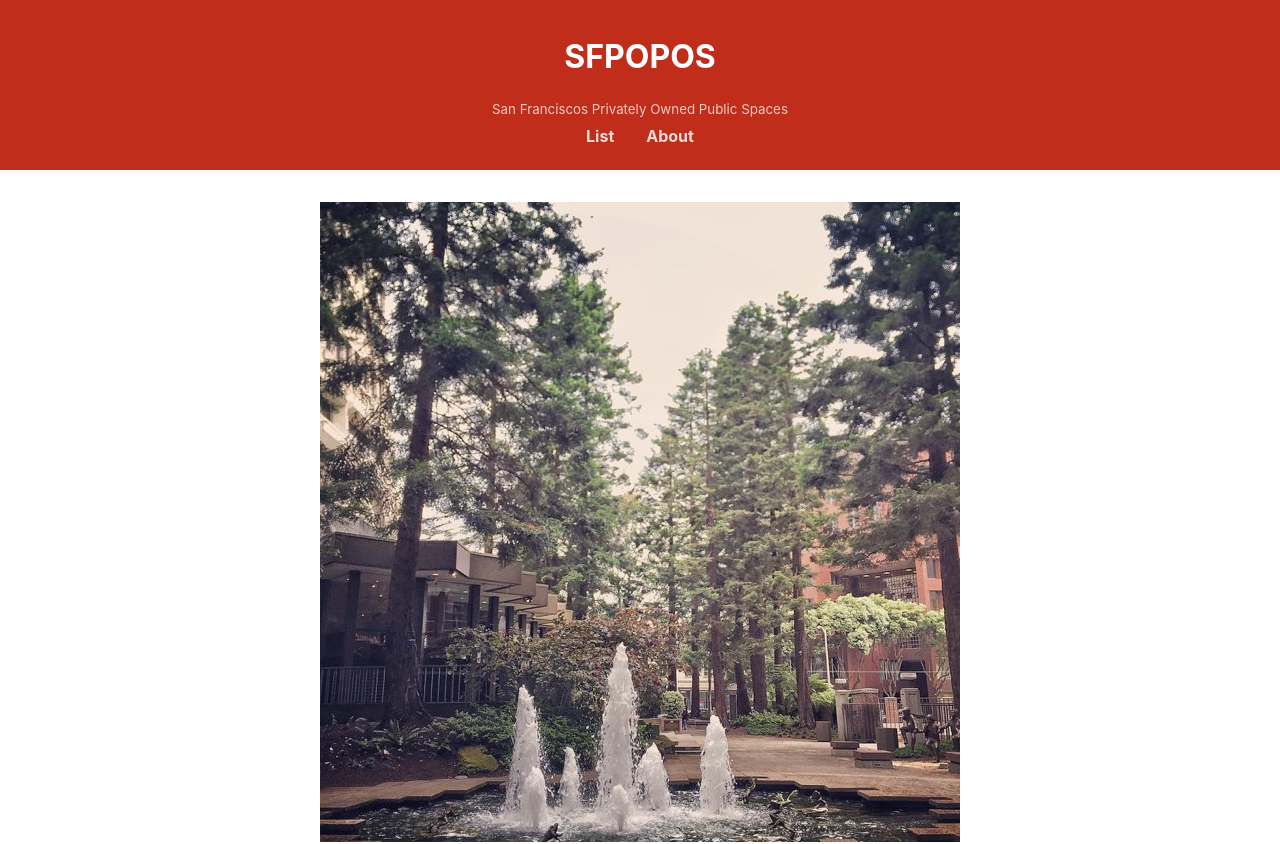
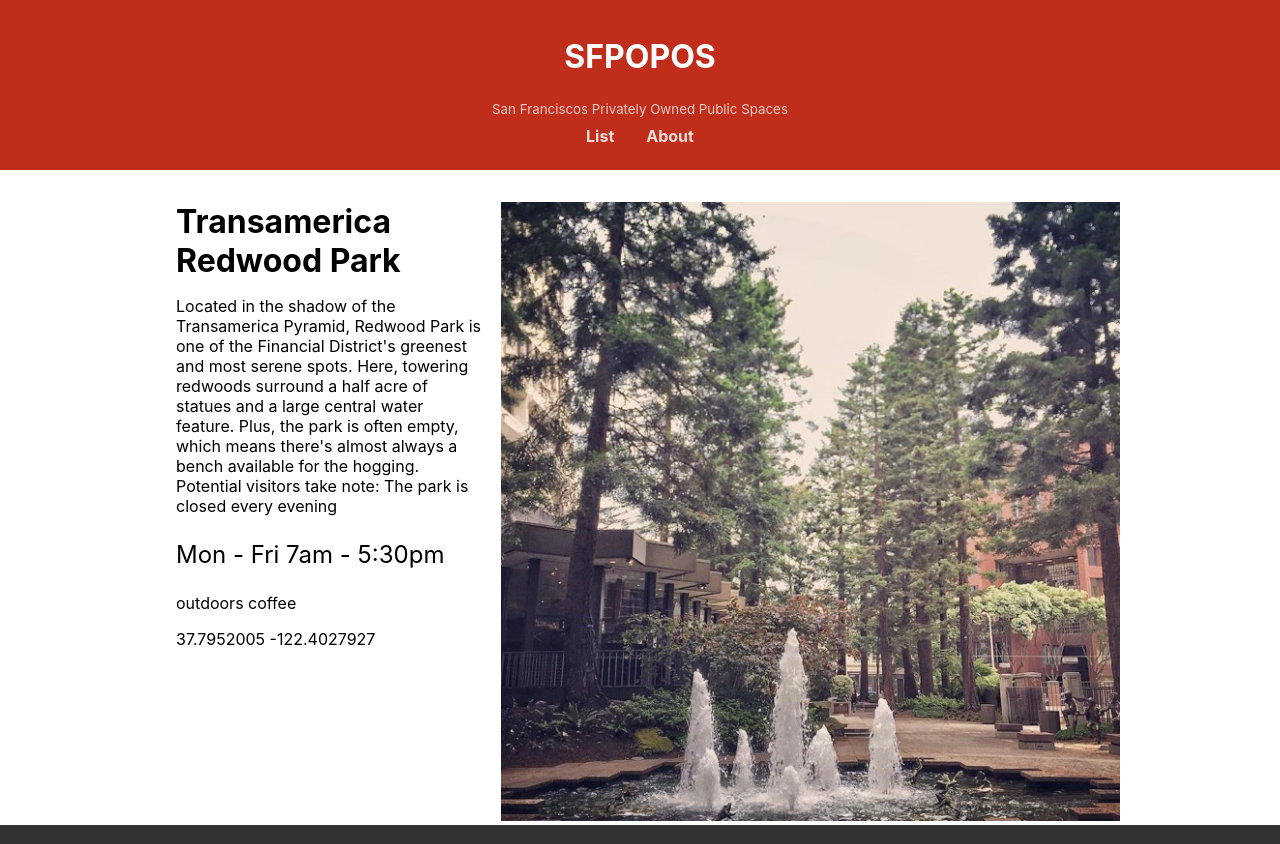
Before and after one commit to meekachm/React-Fundamentals-Tutorial, a React (Create React App) app: page /#/details/0 in a window 1280 px wide. Shown: the top 844 px of the page. Built offline with nearby package versions, Linux system fonts and the light colour scheme.

Commit message:
Style the Details Page

```diff
--- /dev/null
+++ b/src/components/POPOSDetails/POPOSDetails.css
@@ -0,0 +1,29 @@
+.POPOSDetails {
+	display: flex;
+	flex-direction: row-reverse;
+	width: 960px;
+	margin: auto;
+}
+
+.POPOSDetails .POPOSDetails-info {
+	flex: 1;
+	text-align: left;
+	padding: 0 1em;
+}
+
+.POPOSDetails .POPOSDetails-title {
+	font-size: 2em;
+	margin: 0;
+}
+
+.POPOSDetails .POPOSDetails-image {
+	flex: 2;
+}
+
+.POPOSDetails .POPOSDetails-image img {
+	width: 100%;
+}
+
+.POPOSDetails .POPOSDetails-hours {
+	font-size: 1.5em;
+}
--- a/src/components/POPOSDetails/POPOSDetails.js
+++ b/src/components/POPOSDetails/POPOSDetails.js
@@ -1,5 +1,6 @@
 import React from 'react';
 import { useParams } from 'react-router';
+import './POPOSDetails.css';
 import data from '../../sfpopos-data.json';
 
 function POPOSDetails(props) {
@@ -8,20 +9,20 @@ function POPOSDetails(props) {
   const { images, title, desc, hours, features, geo } = data[id];
 
   return (
-    <div>
-      <div>
+    <div className="POPOSDetails">
+      <div className="POPOSDetails-image">
         <img
           src={`${process.env.PUBLIC_URL}images/${images[0]}`}
           alt={title}
         />
       </div>
 
-      <div>
-        <h1>{title}</h1>
-        <p>{desc}</p>
-        <p>{hours}</p>
-        <p>{features}</p>
-        <p>
+      <div className="POPOSDetails-info">
+        <h1 className="POPOSDetails-title">{title}</h1>
+        <p className="POPOSDetails-desc">{desc}</p>
+        <p className="POPOSDetails-hours">{hours}</p>
+        <p className="POPOSDetails-features">{features.join(' ')}</p>
+        <p className="POPOSDetails-geo">
           {geo.lat} {geo.lon}
         </p>
       </div>
```
